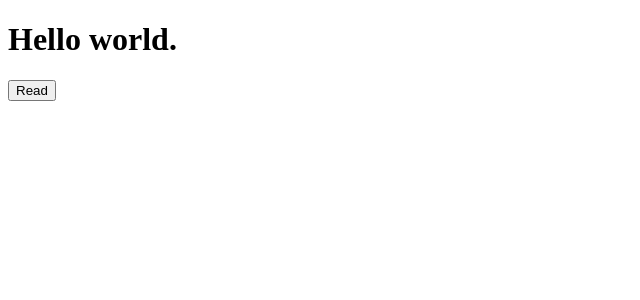
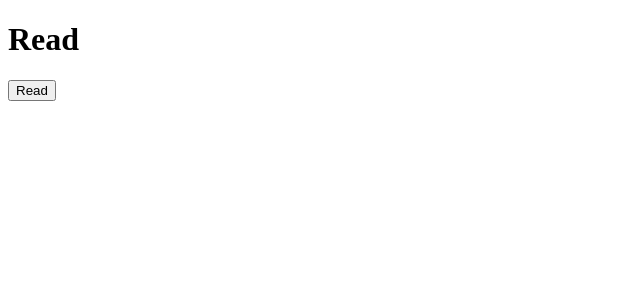
Before and after one commit to FNYukii/HelloReact, a React (Create React App) app: page / in a window 1280 px wide. Shown: the top 300 px of the page, without its empty margins (0-640 px from the left). Built offline with nearby package versions, Linux system fonts and the light colour scheme.

Commit message:
feat: コンポーネント名変更

```diff
--- a/src/index.js
+++ b/src/index.js
@@ -1,11 +1,11 @@
 import React from 'react';
 import ReactDOM from 'react-dom/client';
 
-import App from './screens/App';
+import ReadView from './screens/ReadView';
 
 const root = ReactDOM.createRoot(document.getElementById('root'));
 root.render(
   <React.StrictMode>
-    <App />
+    <ReadView />
   </React.StrictMode>
 );
--- a/src/screens/App.js
+++ b/src/screens/ReadView.js
@@ -1,7 +1,7 @@
 import { collection, getDocs } from "firebase/firestore";
 import db from '../utilities/Firebase'
 
-function App() {
+function ReadView() {
 
   async function read() {
     const querySnapshot = await getDocs(collection(db, "memos"));
@@ -11,11 +11,11 @@ function App() {
   }
 
   return (
-    <div className="App">
-      <h1>Hello world.</h1>
+    <div>
+      <h1>Read</h1>
       <button onClick={read}>Read</button>
     </div>
   );
 }
 
-export default App;
+export default ReadView;
```
